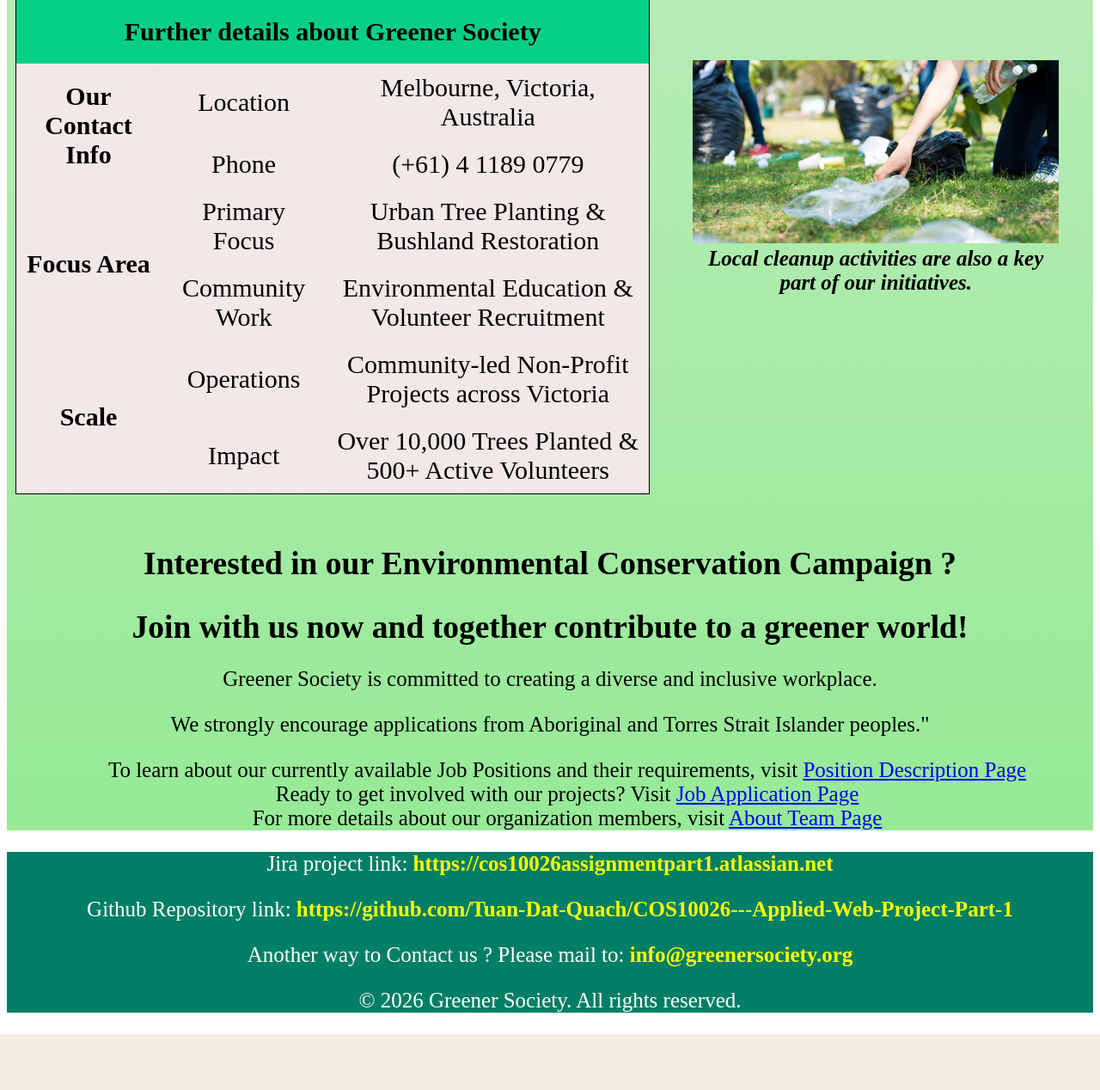
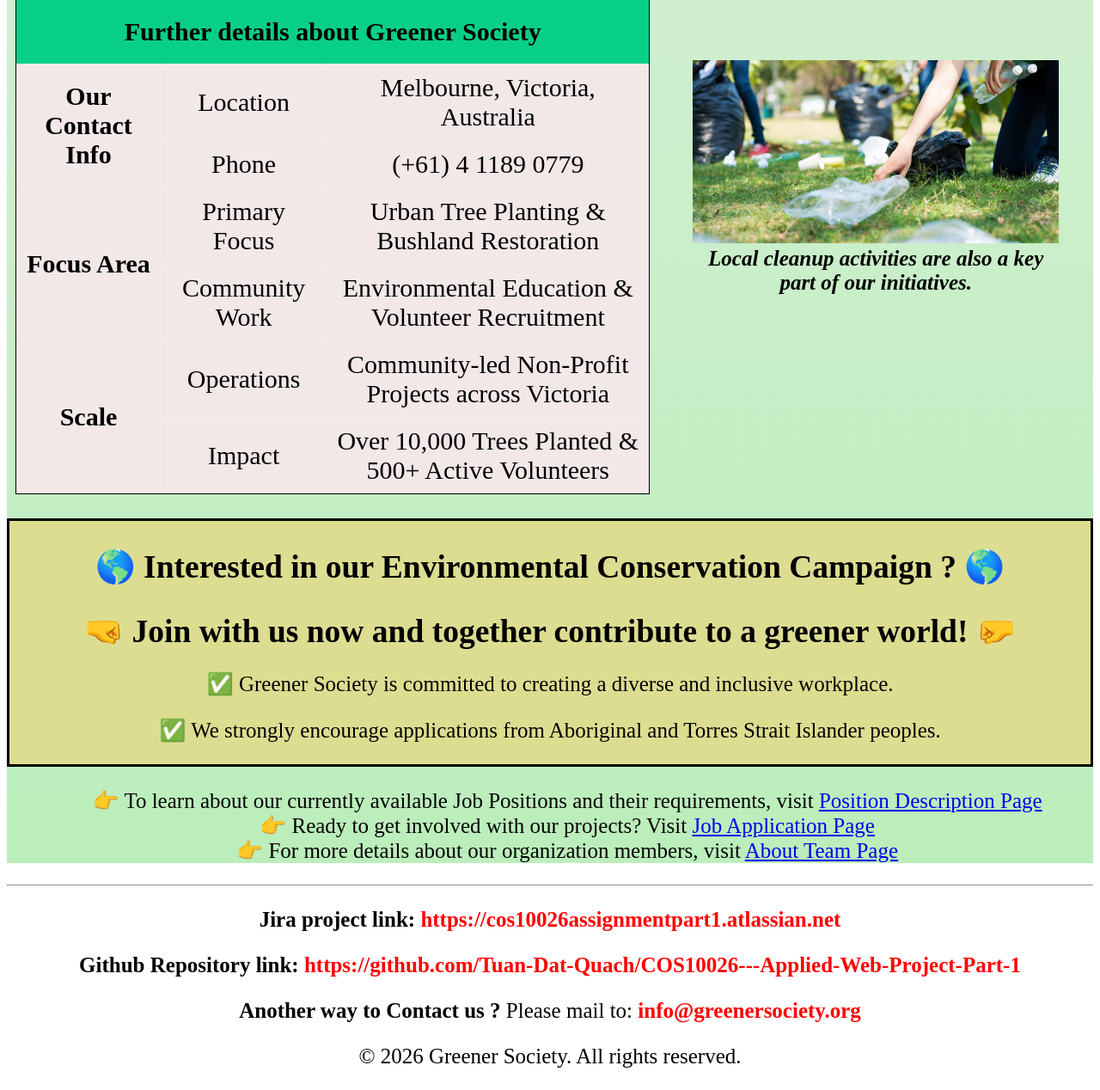
Before and after one commit to Tuan-Dat-Quach/COS10026---Applied-Web-Project-Part-1, a PHP site: page / in a window 1280 px wide. Shown: the part 1540-2808 px from the top of the page at 86% size. Before the commit the page ends 2743 px from the top, so only its background shows below. Run offline with PHP 8.4, Linux system fonts and the light colour scheme.

Commit message:
- index.html: Added more icons at the end of the page - CSS style: Added background color for the recruitment line, changed color for the link at the footer

```diff
--- a/index.html
+++ b/index.html
@@ -11,6 +11,12 @@
         <!-- This is the official title for our webpage -->
         <title>Greener Society - Recruitment Website</title>
         <link rel="stylesheet" href="styles/styles.css">
+        <style>
+        #promotion {
+             border:solid;
+             background-color: rgb(221, 221, 145)
+        }
+        </style>
     </head>
 
     <body>
@@ -120,28 +126,30 @@
             <div class="recruit">
             <!-- This is the encouragement for applying to Greener Society, including the element of acknowledging and supporting
               Aboriginal and Torres Strait Islander peoples -->
-            <h2> Interested in our Environmental Conservation Campaign ? </h2>
-            <h2> Join with us now and together contribute to a greener world! </h2>
-            <p> Greener Society is committed to creating a diverse and inclusive workplace. </p>
-            <p> We strongly encourage applications from Aboriginal and Torres Strait Islander peoples."</p>
-            <!-- This is extra navigation part, improving the webpage accessibility -->
-            <ul>
-                <li> To learn about our currently available Job Positions and their requirements, visit <a href="jobs.html"> Position Description Page </a> </li>
-                <li> Ready to get involved with our projects? Visit <a href="apply.html"> Job Application Page </a> </li>
-                <li> For more details about our organization members, visit <a href="about.html"> About Team Page </a> </li>
-            </ul>
+                <div id="promotion">
+                <h2> 🌎 Interested in our Environmental Conservation Campaign ? 🌎 </h2>
+                <h2> 🤜 Join with us now and together contribute to a greener world! 🤛</h2>
+                <p> ✅ Greener Society is committed to creating a diverse and inclusive workplace. </p>
+                <p> ✅ We strongly encourage applications from Aboriginal and Torres Strait Islander peoples.</p>
+                </div>
+                <!-- This is extra navigation part, improving the webpage accessibility -->
+                <ul>
+                    <li> 👉 To learn about our currently available Job Positions and their requirements, visit <a href="jobs.html"> Position Description Page </a> </li>
+                    <li> 👉 Ready to get involved with our projects? Visit <a href="apply.html"> Job Application Page </a> </li>
+                    <li> 👉 For more details about our organization members, visit <a href="about.html"> About Team Page </a> </li>
+                </ul>
             </div>
             </section>
         </main>
     </body>
-
+    <hr>
     <!-- This is the page footer, consisting of links to Jira and Github, the company's email and the copyright notice -->
     <footer class="footer">
-        <p> Jira project link: <a target="_blank" href="https://cos10026assignmentpart1.atlassian.net/jira/software/projects/SCRUM/summary">
+        <p> <strong> Jira project link: </strong> <a target="_blank" href="https://cos10026assignmentpart1.atlassian.net/jira/software/projects/SCRUM/summary">
             <strong> https://cos10026assignmentpart1.atlassian.net </strong> </a> </p>
-        <p> Github Repository link: <a target="_blank" href="https://github.com/Tuan-Dat-Quach/COS10026---Applied-Web-Project-Part-1">
+        <p> <strong> Github Repository link: </strong> <a target="_blank" href="https://github.com/Tuan-Dat-Quach/COS10026---Applied-Web-Project-Part-1">
             <strong> https://github.com/Tuan-Dat-Quach/COS10026---Applied-Web-Project-Part-1 </strong> </a> </p>
-        <p> Another way to Contact us ? Please mail to: <a href="mailto:info@greenersociety.org"> <strong> info@greenersociety.org </strong> </a> </p>
+        <p> <strong> Another way to Contact us ? </strong> Please mail to: <a href="mailto:info@greenersociety.org"> <strong> info@greenersociety.org </strong> </a> </p>
         <p> &copy; 2026 Greener Society. All rights reserved.</p>
     </footer>
 </html>
--- a/styles/styles.css
+++ b/styles/styles.css
@@ -8,7 +8,7 @@ h1, h2 {
 }
 
 main {
-    background-image:linear-gradient(rgb(224, 238, 224), rgb(150, 234, 150));
+    background-image:linear-gradient(rgb(233, 240, 233), rgb(187, 238, 187));
 }
 .navigation {
     display: grid;
@@ -136,17 +136,15 @@ td {
 }
 
 .footer {
-    color: white;
     text-align: center;
     font-size: 25px;
-    background-color:#007F66;
 }
 
 footer p a {
     text-decoration: none;
-    color: yellow;
+    color: red;
 }
 
 footer p a:hover {
-    background-color: rgb(203, 203, 203)
+    background-color: rgb(215, 211, 211);
 }
```
